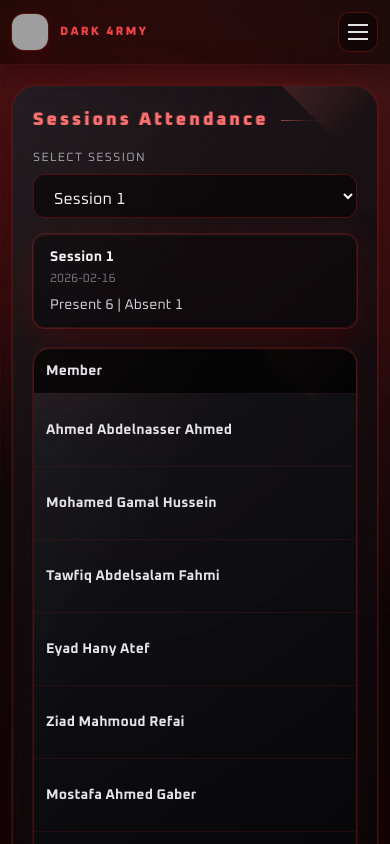
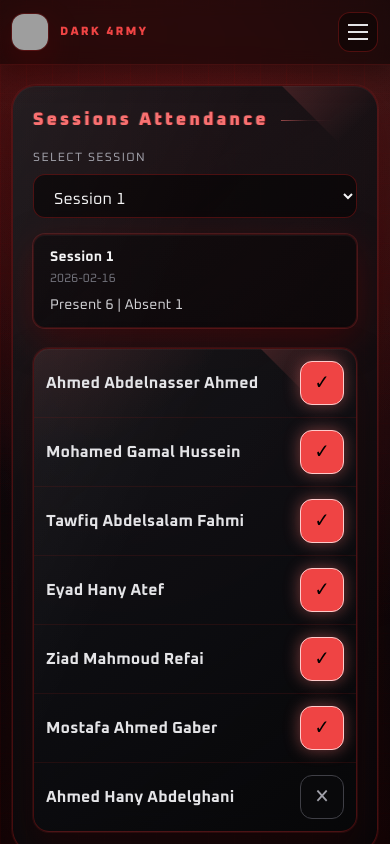
Before and after one commit to w7dee/dark-4rmy, a React (Vite) app: page /#/app/sessions in a window 390 px wide. Shown: the top 844 px of the page. Built offline with nearby package versions, Linux system fonts and the light colour scheme; grey boxes are pictures that could not be loaded.

Commit message:
Improve Sessions mobile layout without horizontal scroll

```diff
--- a/src/pages/Sessions.tsx
+++ b/src/pages/Sessions.tsx
@@ -52,7 +52,32 @@ export default function Sessions() {
         </div>
 
         <div className="mt-5 overflow-auto rounded-2xl panel-surface">
-          <table className="w-full min-w-[520px] text-sm">
+          <div className="sm:hidden divide-y divide-red-900/20">
+            {team.map((member) => {
+              const value = selectedSession ? (attendance[member.id]?.[selectedSession.id] ?? 0) : 0
+              const present = value === 1
+
+              return (
+                <div key={`mobile-${member.id}`} className="p-3 flex items-center justify-between gap-3">
+                  <div className="font-semibold text-zinc-200 leading-snug break-words">{member.name}</div>
+                  <div
+                    className={[
+                      "w-11 h-11 rounded-xl border flex items-center justify-center shrink-0 select-none",
+                      present
+                        ? "bg-red-500 border-red-200 text-black shadow-[0_0_16px_rgba(248,113,113,0.45)]"
+                        : "bg-zinc-950 border-zinc-700 text-zinc-400",
+                    ].join(" ")}
+                    title={`${present ? "Present" : "Absent"} (${value})`}
+                    aria-label={`${present ? "Present" : "Absent"} (${value})`}
+                  >
+                    <span className="text-xl font-black leading-none">{present ? "\u2713" : "\u2715"}</span>
+                  </div>
+                </div>
+              )
+            })}
+          </div>
+
+          <table className="hidden sm:table w-full text-sm">
             <thead className="sticky top-0 bg-black/75 backdrop-blur">
               <tr>
                 <th className="p-3 text-left text-zinc-200">Member</th>
```
